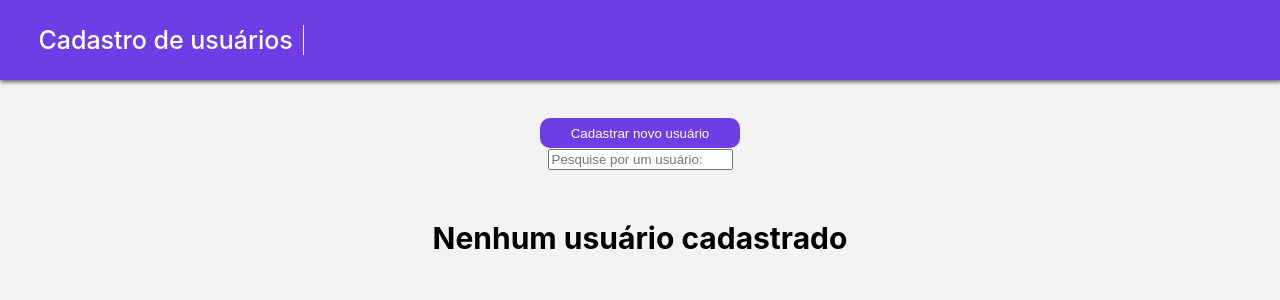
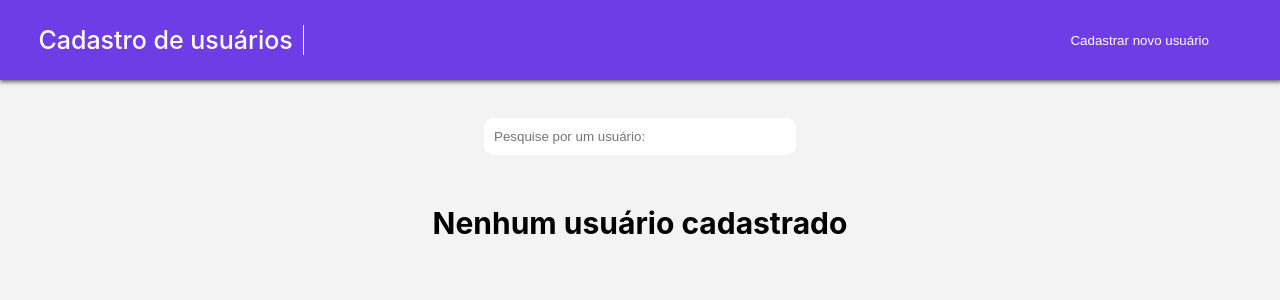
Before and after one commit to TiagoVillarim/Cadastro-de-usu-rios, a React (Create React App) app: page / in a window 1280 px wide. Shown: the top 300 px of the page. Built offline with nearby package versions, Linux system fonts and the light colour scheme.

Commit message:
bug da search bar resolvio

```diff
--- a/src/components/pages/home.js
+++ b/src/components/pages/home.js
@@ -33,19 +33,19 @@ export default function Home() {
     <>
       <header className="header">
         <h1 className="title">Cadastro de usuários</h1>
+        <button onClick={() => setShowModal(true)} className="show-modal">Cadastrar novo usuário</button>
+        <Modal showModal={showModal} onClose={() => setShowModal(false)}/>
       </header>
 
       <body className="body-container">
-        <button onClick={() => setShowModal(true)} className="show-modal">Cadastrar novo usuário</button>
-        <Modal showModal={showModal} onClose={() => setShowModal(false)}/>
-          <div>
-            <input type="text" placeholder="Pesquise por um usuário:" onChange={event => setUserSearch(event.target.value)}/>
+          <div className="search-input-container">
+            <input className="search-input" type="text" placeholder="Pesquise por um usuário:" onChange={event => setUserSearch(event.target.value)}/>
           </div>
         <section className="section-container">
           <h1>{cadastrado}</h1>
           <div className="users-container">
             {userList.filter((listItem) => {
-              if(userSearch === "") {
+              if(userSearch === undefined) {
                 return listItem
               } else if(listItem.users.name.toLowerCase().includes(userSearch.toLowerCase())) {
                 return listItem
--- a/src/components/styles/home.scss
+++ b/src/components/styles/home.scss
@@ -7,6 +7,7 @@ body {
 .header {
   background-color: rgb(111, 61, 230);
   display: flex;
+  justify-content: space-between;
   align-items: center;
   width: 100%;
   height: 10vh;
@@ -30,19 +31,16 @@ body {
   display: flex;
   align-items: center;
   justify-content: center;
-  width: 200px;
+  margin-right: 5%;
   height: 30px;
   outline: none;
   border: 1px solid rgba(111,61,230, 0.3);
-  border-radius: 10px;
   cursor: pointer;
   transition: 0.3s;
 }
 
 .show-modal:hover {
-  color:rgb(111, 61, 230);
-  background-color: white;
-  border: 1px solid rgb(111, 61, 230);
+  border-bottom: 1px solid white;
 }
 
 .body-container {
@@ -51,6 +49,22 @@ body {
   align-items: center;
   justify-content: center;
   margin-top: 3%;
+
+  .search-input-container {
+    display: flex;
+    align-items: center;
+    justify-content: center;
+
+
+    .search-input {
+      border: none;
+      outline: none;
+      border-radius: 10px;
+      height: 35px;
+      width: 300px;
+      padding-left: 10px;
+    }
+  }
 
   .section-container{
     display: flex;
@@ -62,6 +76,8 @@ body {
       font-size: 30px;
       margin-top: 50px;
     }
+
+
 
     .users-container {
       display: flex;
```
